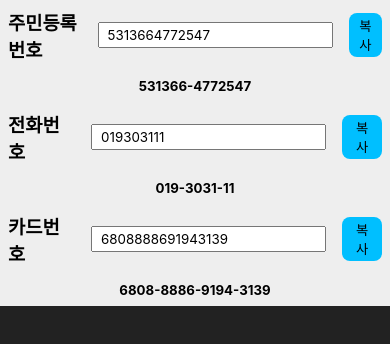
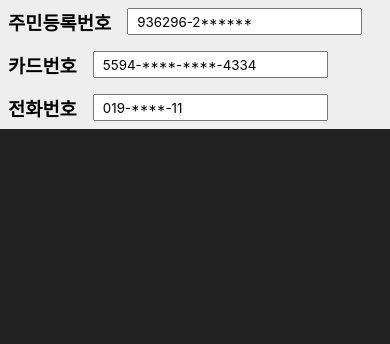
Before and after one commit to Teiming/random-value-gen, a React (Vite) app: page / in a window 390 px wide. Shown: the top 344 px of the page. Built offline with nearby package versions, Linux system fonts and the light colour scheme.

Commit message:
feat: refactor random value generation and improve UI for displaying ID, phone, and card numbers

```diff
--- a/src/App.tsx
+++ b/src/App.tsx
@@ -1,9 +1,29 @@
-const card = Math.floor((4 + 3 * Math.random()) * 10 ** 15)
-const card_ = `${String(card).slice(0, 4)}-${String(card).slice(4, 8)}-${String(card).slice(8, 12)}-${String(card).slice(12)}`
-const id = Math.floor(Math.random() * 10 ** 13)
-const id_ = `${String(id).slice(0, 6)}-${String(id).slice(6)}`
-const phone = Math.floor(Math.random() * 10 ** 9)
-const phone_ = `01${String(phone).slice(0, 1)}-${String(phone).slice(1, 5)}-${String(phone).slice(5)}`
+const idOrigin = String(Math.floor(Math.random() * 10 ** 13))
+const cnOrigin = String(Math.floor((4 + 3 * Math.random()) * 10 ** 15))
+const telOrigin = `01${Math.floor(Math.random() * 10 ** 9)}`
+
+const searchType = [
+  {
+    type: '주민등록번호',
+    origin: idOrigin,
+    seperated: `${idOrigin.slice(0, 6)}-${idOrigin.slice(6)}`,
+    blind: `${idOrigin.slice(0, 6)}-${idOrigin.slice(6, 7)}******`,
+  },
+  {
+    type: '카드번호',
+    origin: cnOrigin,
+    seperated: `${cnOrigin.slice(0, 4)}-${cnOrigin.slice(4, 8)}-${cnOrigin.slice(8, 12)}-${cnOrigin.slice(12)}`,
+    blind: `${cnOrigin.slice(0, 4)}-****-****-${cnOrigin.slice(12)}`,
+  },
+  {
+    type: '전화번호',
+    origin: telOrigin,
+    seperated: `${telOrigin.slice(0, 3)}-${telOrigin.slice(3, 7)}-${telOrigin.slice(7)}`,
+    blind: `${telOrigin.slice(0, 3)}-****-${telOrigin.slice(7)}`,
+  },
+]
+
+console.log(searchType)
 
 const copy = (str: string) => {
   navigator.clipboard.writeText(str)
@@ -13,48 +33,29 @@ export default function App() {
   return (
     <>
       <main>
-        <div>
-          <h3>주민등록번호</h3>
-          <input type="text" inputMode="numeric" value={id} />
-          <button
-            onClick={() => {
-              copy(String(id))
-            }}
-          >
-            복사
-          </button>
-        </div>
-        <div>
-          <h5>{id_}</h5>
-        </div>
-        <div>
-          <h3>전화번호</h3>
-          <input type="number" value={'01' + phone} />
-          <button
-            onClick={() => {
-              copy(String('01' + phone))
-            }}
-          >
-            복사
-          </button>
-        </div>
-        <div>
-          <h5>{phone_}</h5>
-        </div>
-        <div>
-          <h3>카드번호</h3>
-          <input type="number" value={card} />
-          <button
-            onClick={() => {
-              copy(String(card))
-            }}
-          >
-            복사
-          </button>
-        </div>
-        <div>
-          <h5>{card_}</h5>
-        </div>
+        {searchType.map(({ type, origin, seperated, blind }) => {
+          return (
+            <div key={type}>
+              <h3>{type}</h3>
+              <input
+                type="text"
+                inputMode="numeric"
+                value={blind}
+                onFocus={({ target }) => {
+                  target.value = origin
+                }}
+                onBlur={({ target }) => {
+                  target.value = blind
+                }}
+                onContextMenu={e => {
+                  e.preventDefault()
+                  copy(seperated)
+                  alert('복사되었습니다.')
+                }}
+              />
+            </div>
+          )
+        })}
       </main>
     </>
   )
--- a/src/index.css
+++ b/src/index.css
@@ -25,8 +25,13 @@ button {
 button {
   margin-left: auto;
   background-color: deepskyblue;
-  border-radius: 0.5rem;
+  border-radius: 0.2rem;
   border: none;
+  font-size: 1rem;
+  &:hover {
+    background-color: blue;
+    color: white;
+  }
 }
 h5 {
   width: 100%;
```
Also changed, not shown: src/App.css (deleted).
